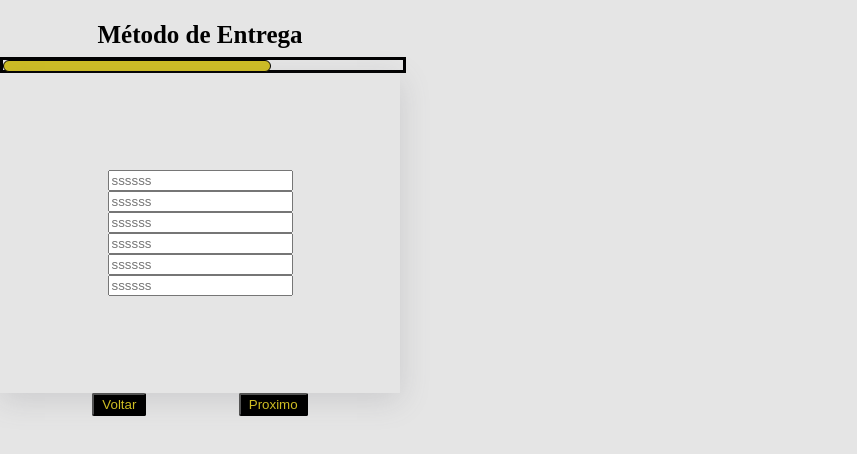
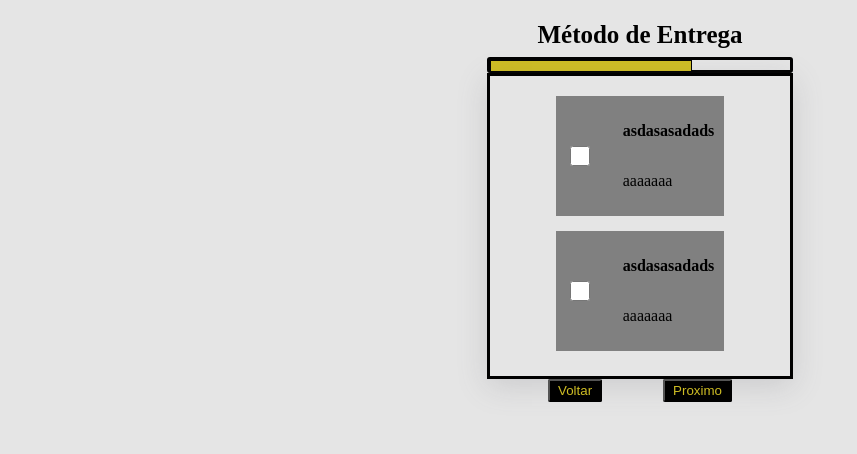
Before and after one commit to Silvio-Arem/whiskyAndCo, a React (Create React App) app: page / in a window 1280 px wide. Both pictures are taken after a click on the button "Proximo". Shown: the top 454 px of the page, without its empty margins (0-857 px from the left). Built offline with nearby package versions, Linux system fonts and the light colour scheme.

Commit message:
feat/-Multi-Steps

```diff
--- a/src/App.tsx
+++ b/src/App.tsx
@@ -7,12 +7,12 @@ import LoginPage from "./components/LoginPage/loginPage";
 import Routes from "./Routes";
 import { GlobalStyle } from "./components/GlobalStyle";
 import MultiSteps from "./components/Multi Steps/MultiSteps";
-
+import { ShippingBox } from "./components/Shipping-Checkbox/shipping";
 
 function App() {
   return (
     <div className="App">
-      <MultiSteps/>
+<MultiSteps/>
       {/* <BrowserRouter>
         <GlobalStyle />
         <Header />
--- a/src/components/Multi Steps Forms/FormShipping.tsx
+++ b/src/components/Multi Steps Forms/FormShipping.tsx
@@ -1,17 +1,22 @@
 import React from "react";
-import {DivForm, ContainerForm} from "./styles"
+import { ShippingBox } from "../Shipping-Checkbox/shipping";
+import {DivForm, ContainerForm, DivShipping} from "./styles"
 
 const FormShipping= () => {
     return (
         <ContainerForm>
-        <DivForm>
-                <input type="" placeholder="ssssss" />
-                <input type="" placeholder="ssssss" />
-                <input type="" placeholder="ssssss" />
-                <input type="" placeholder="ssssss" />
-                <input type="" placeholder="ssssss" />
-                <input type="" placeholder="ssssss" />
+            <DivForm>
+
+        <DivShipping>
+        <ShippingBox title="asdasasadads" time="aaaaaaa"/>
+        </DivShipping>
+
+        <DivShipping>
+        <ShippingBox title="asdasasadads" time="aaaaaaa"/>
+        </DivShipping>
+
         </DivForm>
+
         </ContainerForm>
     )
 }
--- a/src/components/Multi Steps Forms/styles.tsx
+++ b/src/components/Multi Steps Forms/styles.tsx
@@ -1,5 +1,21 @@
 import styled from 'styled-components';
 // -------------------------------------- Pagina principal
+export const Body = styled.body`
+background-color: #E5E5E5;
+width: 100%;
+height: 100vh;
+margin: 0px;
+padding: 0px;
+display: flex;
+justify-content:center;
+`
+
+export const DivPage = styled.div`
+min-width: auto;
+min-height: auto;
+
+`
+
 export const Title = styled.div`
 display:flex;
 justify-content: center;
@@ -10,23 +26,22 @@ h2{
 `
 
 export const Container = styled.div`
-max-width: 50vh;
-max-height: 40vh;
-
-
+display: flex;
+flex-direction: column;
 
 `
 export const ProgressBar = styled.div `
- width: 100%;
+ width: auto;
 height: 10px;
 border: 3px solid #000;
+border-radius: 3px;
 
 div{
 width: 33.3%;
 height: 100%;
 background-color: #cebd24;
-border-radius: 50px;
 border: 1px solid #000;
+
 
 
 }
@@ -60,13 +75,15 @@ justify-content: center;
 flex-direction: column;
 margin: 8px;
 `
-export const StyleFormAddress = styled.form`
+
+export const DivShipping = styled.div`
+margin-top: 5px;
+margin-bottom: 10px
+
 `
 
 export const DivInputAddress = styled.div`
-margin: 8px;
 display: flex;
-justify-content: center;
 flex-direction: column;
 
 input {
@@ -74,14 +91,18 @@ input {
     padding-top: 5px;
     padding-bottom: 5px;
     padding-left: 5px;
+    margin-top: 10px;
 
 
 }
 `
 export const ContainerForm = styled.div`
-width: 50vh;
-height: 40vh;
+width: auto;
+height: auto;
+min-width: 300px;
+min-height: 300px;
 justify-content: center;
 display: flex;
 box-shadow: rgba(100, 100, 111, 0.2 ) 0px 7px 29px 0px;
+border: 3px solid #000;
 `
--- a/src/components/Multi Steps/MultiSteps.tsx
+++ b/src/components/Multi Steps/MultiSteps.tsx
@@ -2,9 +2,7 @@ import React, {useState} from "react"
 import FormAddress from "../Multi Steps Forms/FormAddress"
 import FormPayment from "../Multi Steps Forms/FormPayment"
 import FormShipping from "../Multi Steps Forms/FormShipping"
-import {Body} from "../LoginPage/styles"
-
-import {Container, ProgressBar, Title, ContainerForm, DivButton} from "../Multi Steps Forms/styles"
+import {Container, ProgressBar, Title, ContainerForm, DivButton, Body, DivPage} from "../Multi Steps Forms/styles"
 
 function MultiSteps () {
 
@@ -42,19 +40,24 @@ return (
     </Title>
 
 
+
+
+
+    <DivPage>
     <ProgressBar>
         <div style={{ width: page === 0 ? "33.3%" : page == 1 ? "66.6%" : "100%" }}></div>
     </ProgressBar>
 
+        {PageDisplay()}
 
-
-    <div> {PageDisplay()} </div>
         <DivButton>
         <button disabled={page == 0 } onClick={() => {setPage((currPage) => currPage - 1);}}>Voltar</button>
 
         {/* <button disabled={page == FormTitles.length - 1 } onClick={() => {setPage((currPage) => currPage + 1);}}> Proximo</button> */}
         <Button/>
         </DivButton>
+    </DivPage>
+
 
 
 
--- /dev/null
+++ b/src/components/Shipping-Checkbox/shipping.tsx
@@ -0,0 +1,21 @@
+import react from "react"
+import {Div} from "./styled"
+import { InputHTMLAttributes } from "react"
+
+interface Inputprops extends InputHTMLAttributes<HTMLInputElement>{
+    title: string;
+    time: string;
+}
+
+export const ShippingBox = ({title, time, ...rest}:Inputprops)=>{
+    return (
+        <Div>
+            <input type="checkbox"  />
+            <div>
+                {title && <p id="title">{title}</p>}
+                {time && <p id="time">{time}</p>}
+            </div>
+
+        </Div>
+    )
+}
--- /dev/null
+++ b/src/components/Shipping-Checkbox/styled.tsx
@@ -0,0 +1,28 @@
+import styled from "styled-components";
+
+export const Div = styled.div`
+display:flex;
+background-color: grey;
+width: auto;
+height: auto;
+gap: 30px;
+padding: 10px;
+
+input{
+    width: 20px;
+}
+
+div{
+    display: flex;
+    flex-direction: column;
+    font-size: 16px;
+
+#time {
+    font-weight: 400;
+}
+
+#title {
+    font-weight: 700;
+}
+}
+`
```
